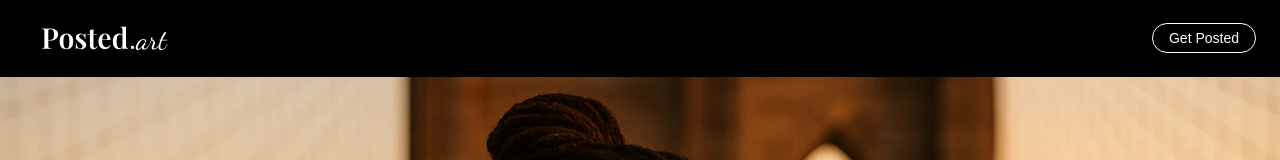
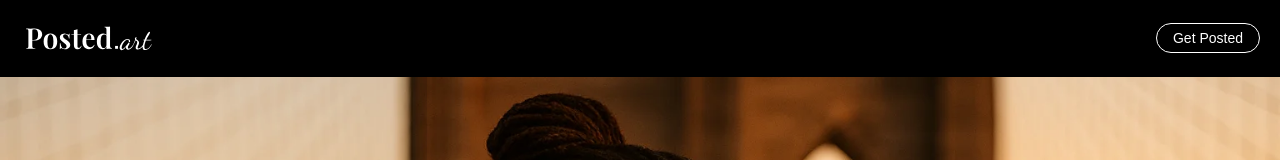
Before and after one commit to Postedart/postedart, a Next.js app: page / in a window 1280 px wide. Shown: the top 160 px of the page. Built offline with nearby package versions, Linux system fonts and the light colour scheme.

Commit message:
style: adjust header padding for tighter logo alignment

```diff
--- a/src/app/page.tsx
+++ b/src/app/page.tsx
@@ -1,9 +1,8 @@
 // src/app/page.tsx
 import { headers } from "next/headers";
-import Image from "next/image";
-import Link from "next/link";
 import { mapCountryToRegion } from "@/lib/country-to-region";
 import HeroSection from "@/components/HeroSection";
+import Header from "@/components/Header";
 
 export default async function Page() {
   const headersList = await headers();
@@ -12,23 +11,7 @@ export default async function Page() {
 
   return (
     <div className="min-h-screen bg-black text-white flex flex-col">
-      {/* Top header */}
-      <header className="w-full flex justify-between items-center px-6 py-4">
-        <Link href="/" className="block w-40 h-auto">
-          <Image
-            src="/logos/postedart_logo_bg-black_wide.svg"
-            alt="Posted.art logo"
-            width={3000}
-            height={840}
-            className="w-full h-auto"
-          />
-        </Link>
-        <button className="text-sm border border-white rounded-full px-4 py-1 hover:bg-white hover:text-black transition">
-          Get Posted
-        </button>
-      </header>
-
-      {/* Hero Section */}
+      <Header />
       <HeroSection region={region} />
     </div>
   );
--- /dev/null
+++ b/src/components/Header.tsx
@@ -0,0 +1,19 @@
+"use client";
+
+export default function Header() {
+  return (
+      <header className="w-full flex justify-between items-center pl-2 pr-5 py-4">
+        <div className="flex items-center">
+          <img
+            src="/logos/postedart_logo_bg-black_wide.svg"
+            alt="Posted.art logo"
+            className="h-auto max-w-[160px] w-full"
+          />
+        </div>
+
+        <button className="text-sm border border-white rounded-full px-4 py-1 hover:bg-white hover:text-black transition">
+          Get Posted
+        </button>
+      </header>
+  );
+}
```
